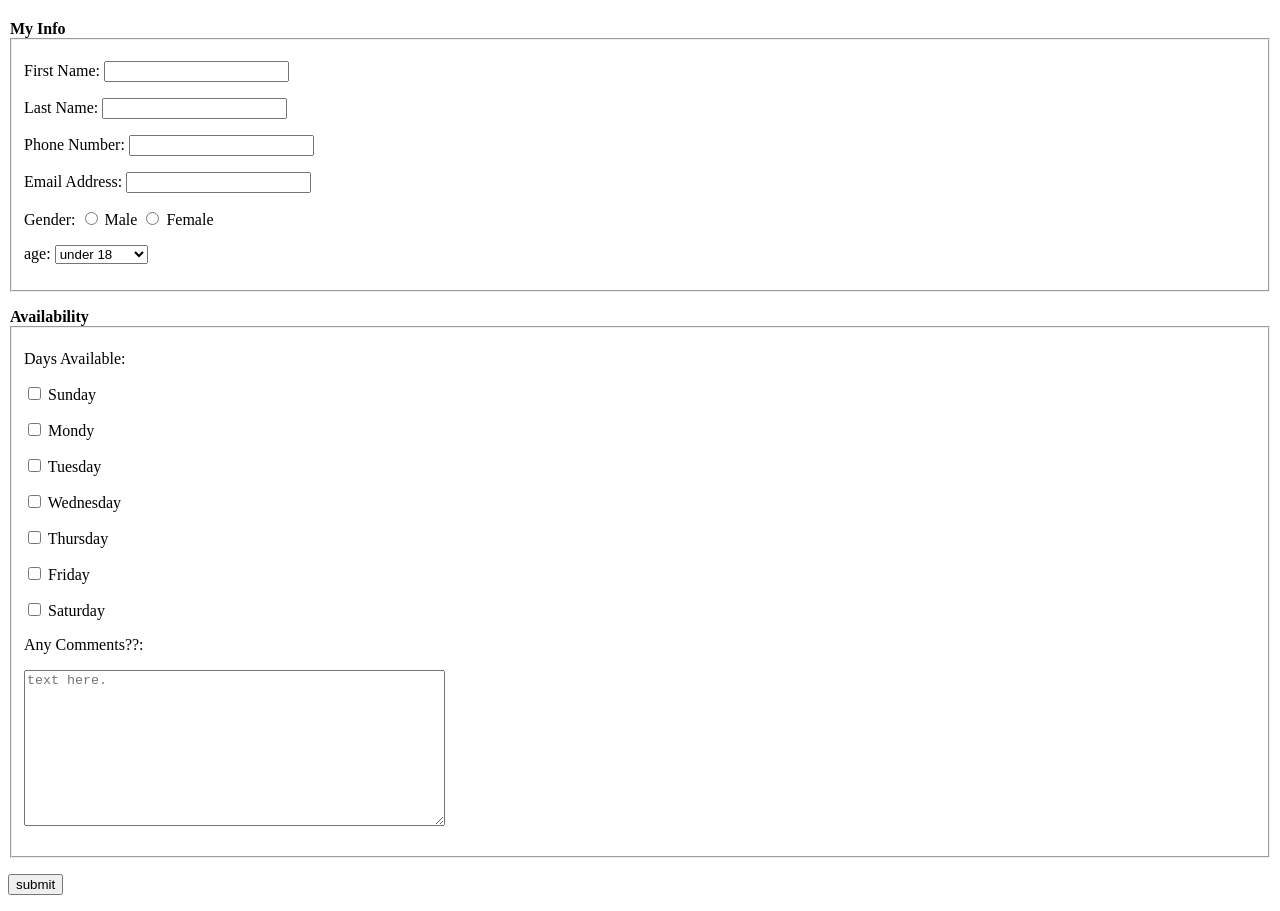
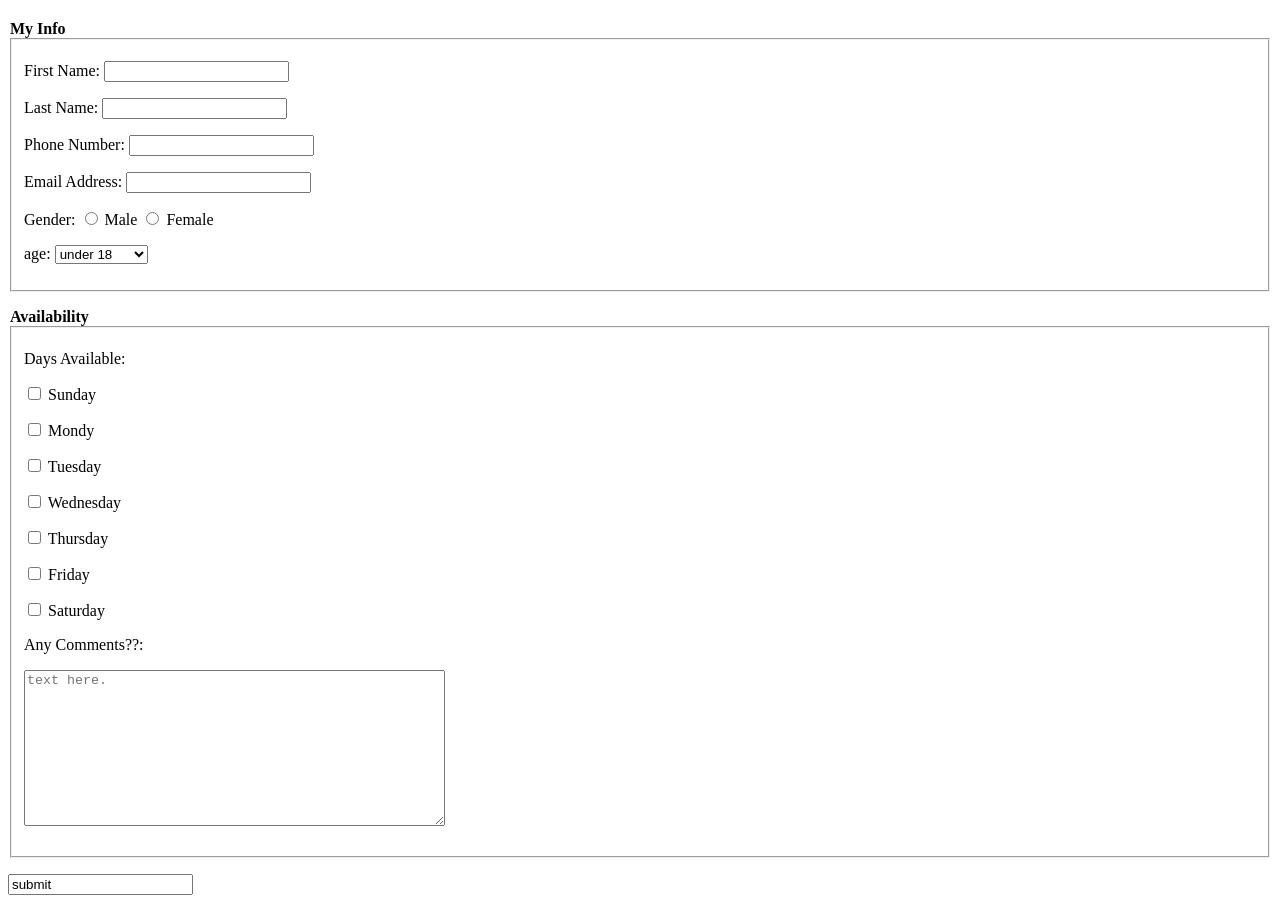
Before and after one commit to dbolo/Lab4-Bolo-Dartor-, a plain HTML site: page index.html in a window 1280 px wide. Shown: the part 60-971 px from the top of the page. Drawn offline with Linux system fonts and the light colour scheme.

Commit message:
work in progress
work in progress

```diff
--- a/index.html
+++ b/index.html
@@ -78,7 +78,7 @@
           <input type="hidden" name="hidden_field" value="Dartor Bolo">
         </p>
         <p>
-          <input type="submit" value="submit">
+          <input type="submit/send me" value="submit">
         </p>
     </form>
 </body>
```
